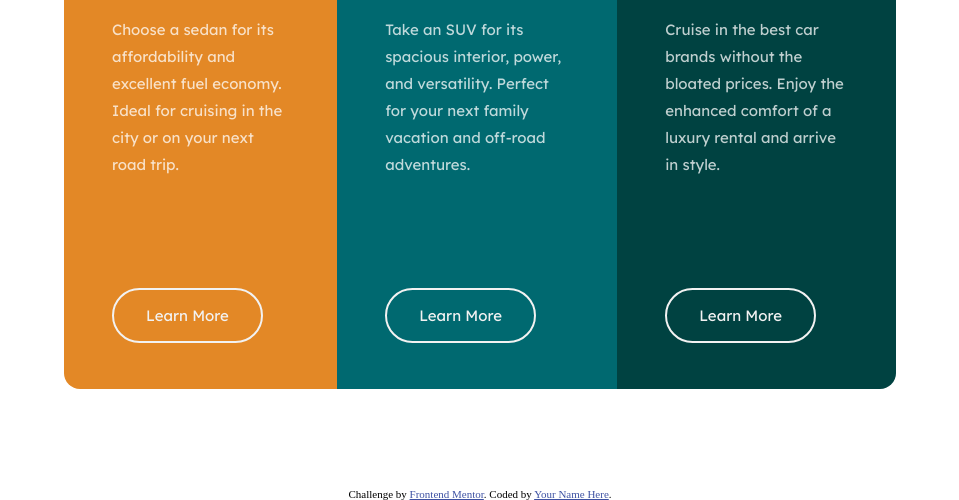
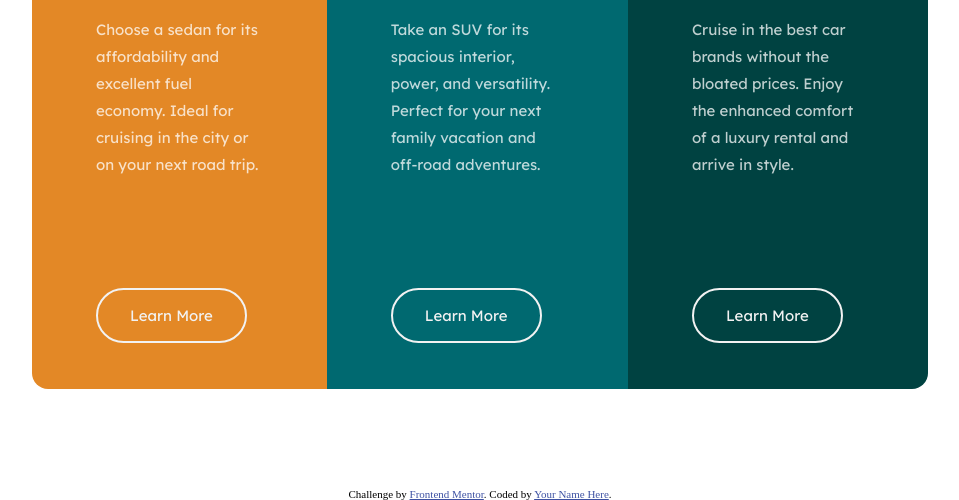
Before and after one commit to tamoroso/3-column-card-components, a website: page index.html in a window 1280 px wide. Shown: the part 312-812 px from the top of the page, without its empty margins (160-1119 px from the left). Drawn offline with Linux system fonts and the light colour scheme.

Commit message:
Adding styles

```diff
--- a/sass/main.scss
+++ b/sass/main.scss
@@ -16,13 +16,13 @@
 .cards-container{
     margin : auto;
     display: flex;
-    width : 65vw;
+    width : 70vw;
     height: 100vh;
     align-items: center;
 }
 
 .card-prev{
-    padding: 4rem 3rem;
+    padding: 4rem 4rem;
     font-size: $body-font-size;
     font-family: $body-font;
     color: $text-color;
```
Also changed, not shown: css/style.css.
